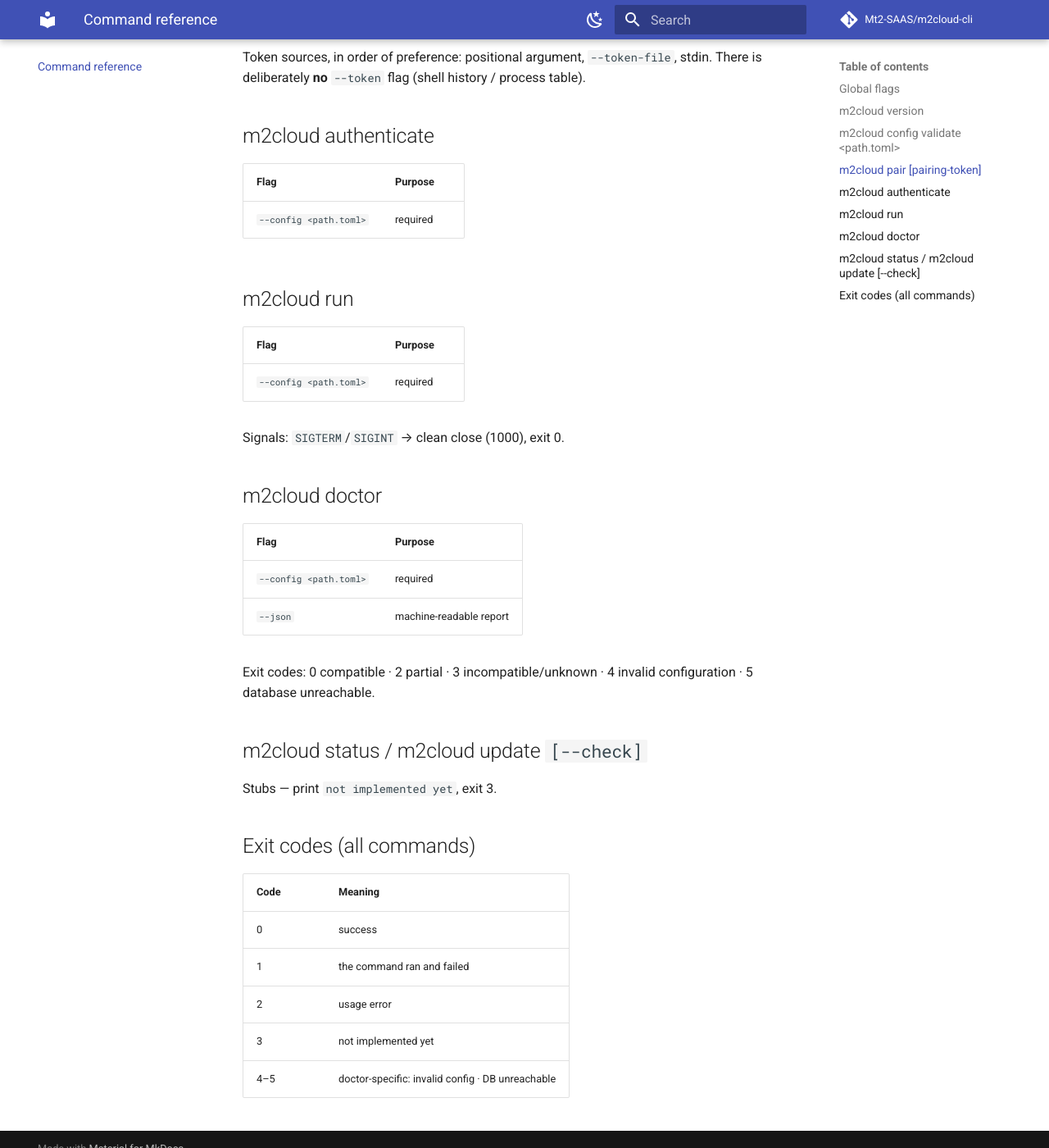
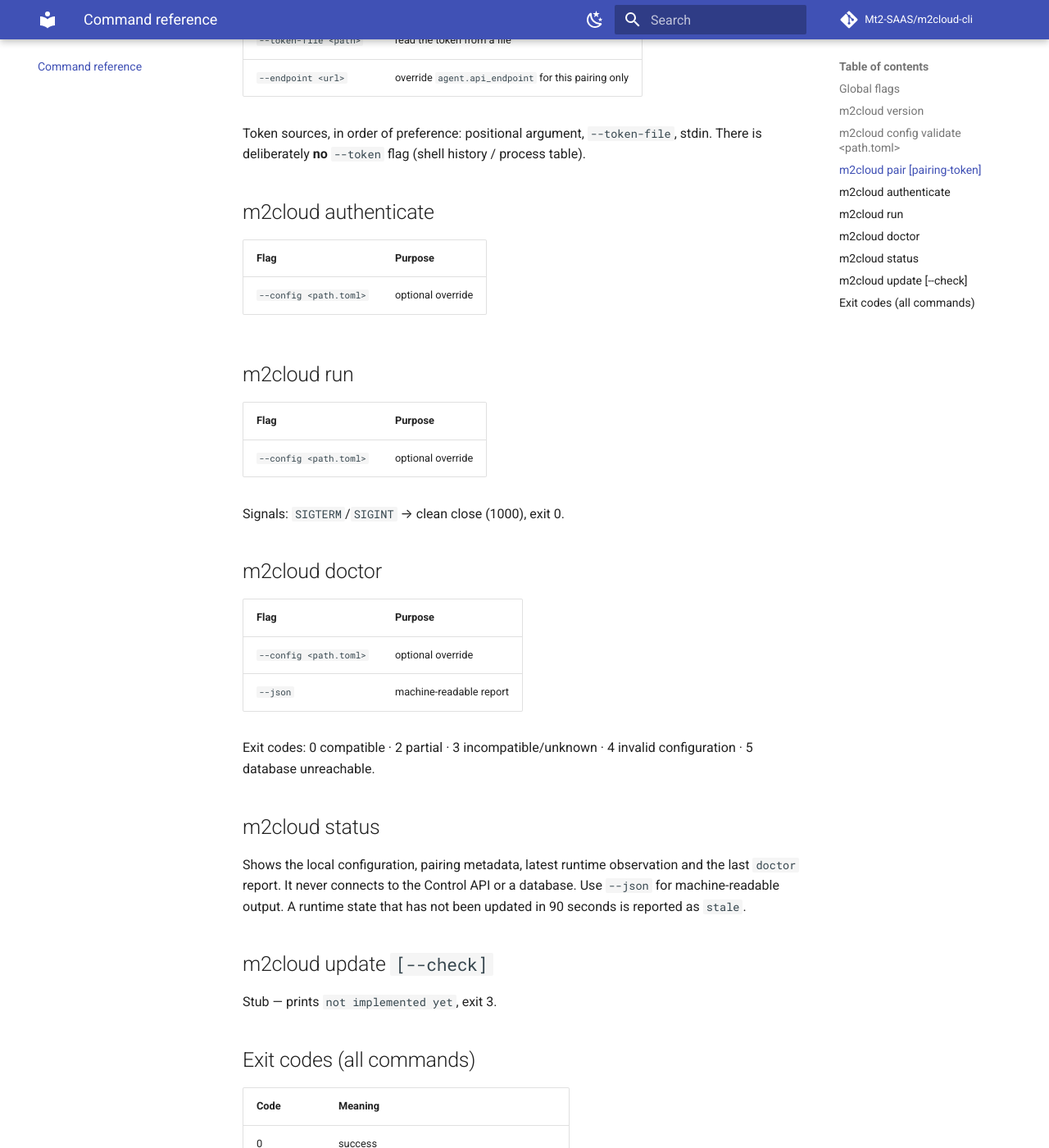
Before and after one commit to Mt2-SAAS/m2cloud-cli, an MkDocs documentation site: the page built from docs/reference.md, in a window 1280 px wide and 1400 px high, scrolled down 979 px. Shown: the whole window at 82% size. Built offline with MkDocs 1.6.1 and Material for MkDocs 9.7.7, drawn with Linux system fonts in a browser that asks for light colours; comment, search, counter and statistics services are not loaded; some of the changed text lies outside the part shown.

Commit message:
docs: sync CLI documentation site (m2cloud v0.1.35)

```diff
--- a/docs/reference.md
+++ b/docs/reference.md
@@ -6,8 +6,12 @@ Full flag-level reference, generated conventions first.
 
 | Flag | Applies to | Purpose |
 |---|---|---|
-| `--config <path.toml>` | `pair`, `authenticate`, `run`, `doctor` | explicit config path (no default) |
+| `--config <path.toml>` | `pair`, `authenticate`, `run`, `doctor`, `status` | explicit config path |
 | `--help` | all | per-command help |
+
+Configuration is selected in this order: `--config`, `M2_CONFIG`, then
+`/etc/m2cloud/agent.toml` on Linux or `/usr/local/etc/m2cloud/agent.toml` on
+FreeBSD. `config validate` keeps its explicit path argument.
 
 ## m2cloud version
 
@@ -21,7 +25,7 @@ Exit 0 = valid. See [Configuration](configuration.md) for every rule.
 
 | Flag | Purpose |
 |---|---|
-| `--config <path.toml>` | required |
+| `--config <path.toml>` | optional override |
 | `--token-file <path>` | read the token from a file |
 | `--endpoint <url>` | override `agent.api_endpoint` for this pairing only |
 
@@ -33,13 +37,13 @@ table).
 
 | Flag | Purpose |
 |---|---|
-| `--config <path.toml>` | required |
+| `--config <path.toml>` | optional override |
 
 ## m2cloud run
 
 | Flag | Purpose |
 |---|---|
-| `--config <path.toml>` | required |
+| `--config <path.toml>` | optional override |
 
 Signals: `SIGTERM`/`SIGINT` → clean close (1000), exit 0.
 
@@ -47,15 +51,22 @@ Signals: `SIGTERM`/`SIGINT` → clean close (1000), exit 0.
 
 | Flag | Purpose |
 |---|---|
-| `--config <path.toml>` | required |
+| `--config <path.toml>` | optional override |
 | `--json` | machine-readable report |
 
 Exit codes: 0 compatible · 2 partial · 3 incompatible/unknown · 4 invalid
 configuration · 5 database unreachable.
 
-## m2cloud status / m2cloud update `[--check]`
+## m2cloud status
 
-Stubs — print `not implemented yet`, exit 3.
+Shows the local configuration, pairing metadata, latest runtime observation and
+the last `doctor` report. It never connects to the Control API or a database.
+Use `--json` for machine-readable output. A runtime state that has not been
+updated in 90 seconds is reported as `stale`.
+
+## m2cloud update `[--check]`
+
+Stub — prints `not implemented yet`, exit 3.
 
 ## Exit codes (all commands)
 
```
Also changed, not shown: m2cloud.example.toml (+6 -5 lines).
